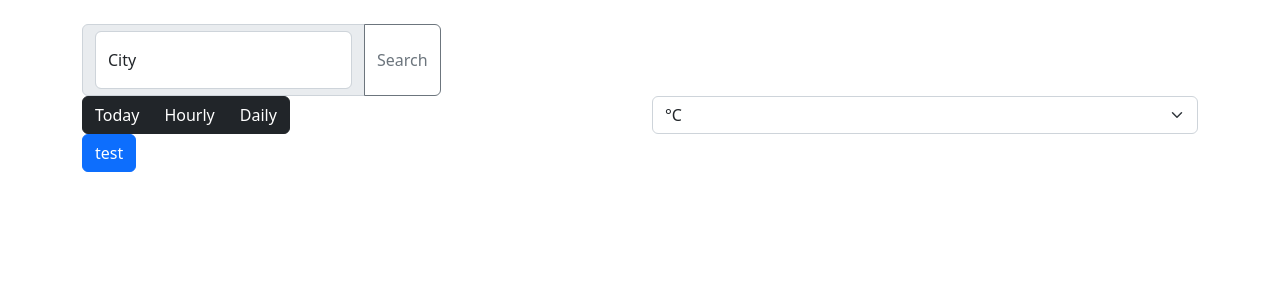
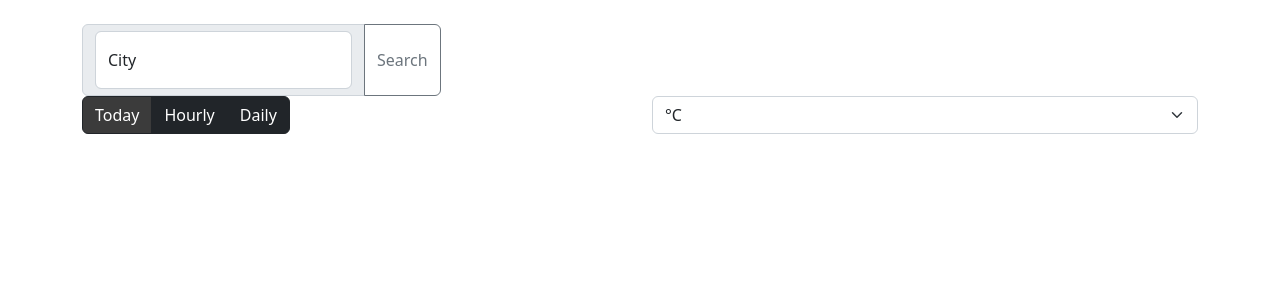
Before and after one commit to Ian-Stidsen/weather-forecast, a React (Vite) app: page / in a window 1280 px wide. Shown: the top 300 px of the page. Built offline with nearby package versions, Linux system fonts and the light colour scheme.

Commit message:
visual changes

```diff
--- a/src/pages/Weather.tsx
+++ b/src/pages/Weather.tsx
@@ -3,7 +3,7 @@ import { Button, ButtonGroup, Col, InputGroup, Row, Table } from "react-bootstra
 import Form from "react-bootstrap/Form";
 import { PageLayout } from "../components/PageLayout";
 import { fetchWeatherData } from "../data/fetchWeatherData";
-import Styles from "../styles/Weather.module.css";
+import styles from "../styles/Weather.module.css";
 
 interface Weather {
   description: string,
@@ -185,9 +185,9 @@ export function Weather() {
         <Row>
           <Col>
             <ButtonGroup>
-              <Button variant="dark" onClick={e => formatWeatherData('current')}>Today</Button>
-              <Button variant="dark" onClick={e => formatWeatherData('hourly')}>Hourly</Button>
-              <Button variant="dark" onClick={e => formatWeatherData('daily')}>Daily</Button>
+              <Button className={weatherView === 'current'? styles.weatherViewBtnActive : ''} variant="dark" onClick={e => formatWeatherData('current')}>Today</Button>
+              <Button className={weatherView === 'hourly'? styles.weatherViewBtnActive : ''} variant="dark" onClick={e => formatWeatherData('hourly')}>Hourly</Button>
+              <Button className={weatherView === 'daily'? styles.weatherViewBtnActive : ''} variant="dark" onClick={e => formatWeatherData('daily')}>Daily</Button>
             </ButtonGroup>
           </Col>
 
@@ -208,11 +208,6 @@ export function Weather() {
         </Row>
         <Row>
           <Col>
-              <Button onClick={e => {
-                //console.log(rawData);
-                //console.log(Object.values(formattedData));
-                console.log(formattedData)
-              }}>test</Button>
               {displayWeather()}
           </Col>
         </Row>
--- a/src/styles/Weather.module.css
+++ b/src/styles/Weather.module.css
@@ -1,9 +1,5 @@
 
 
-.weatherViewBtn {
-
+.weatherViewBtnActive {
+  background-color: rgb(59, 59, 59);
 }
-
-.weatherViewBtnActive {
-  background-color: #f5f5f5;
-}
```
